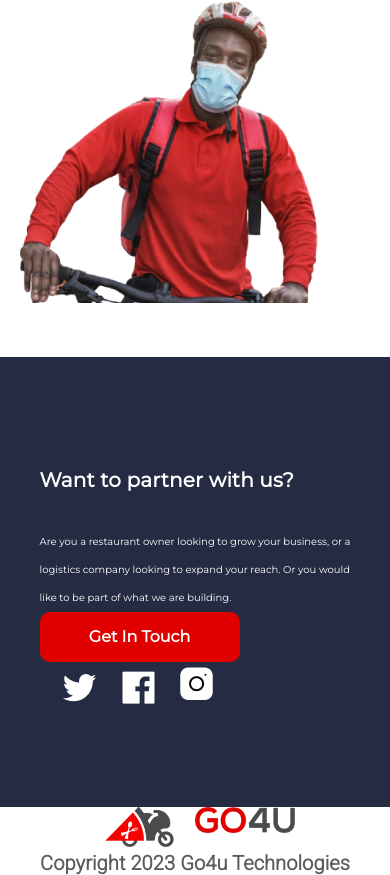
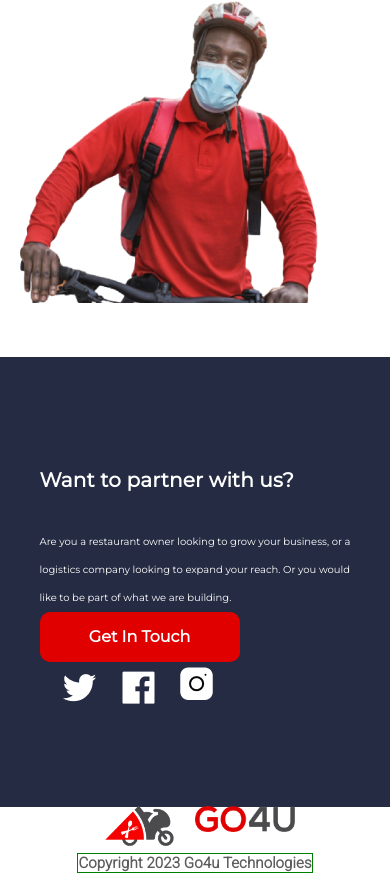
Before and after one commit to adewaleftk/go4u, a React (Create React App) app: page / in a window 390 px wide. Shown: the part 2534-3409 px from the top of the page. Built offline with nearby package versions, Linux system fonts and the light colour scheme.

Commit message:
Mobile Responsiveness adjusted

```diff
--- a/src/styles/footer.css
+++ b/src/styles/footer.css
@@ -58,12 +58,13 @@
 @media only screen and (min-width: 301px) and (max-width: 600px) {
 
     .copyright {
-        width: 100%;
+        width: full;
+        border: 1px solid green;
         height: 10px;
         font-family: 'Roboto';
         font-style: normal;
         font-weight: 800;
-        font-size: 20px;
+        font-size: 15px;
         line-height: 18px;
         letter-spacing: 0.1px;
         color: #5C5C5C;
@@ -80,6 +81,7 @@
         justify-content: center;
         background: #ffffff;
         flex-direction: column;
+        align-items: center;
     }
 
     .go4u img {
```
